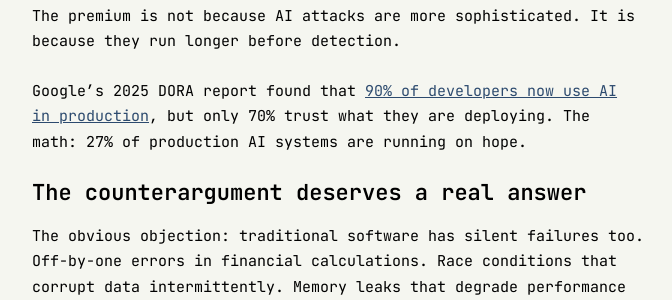
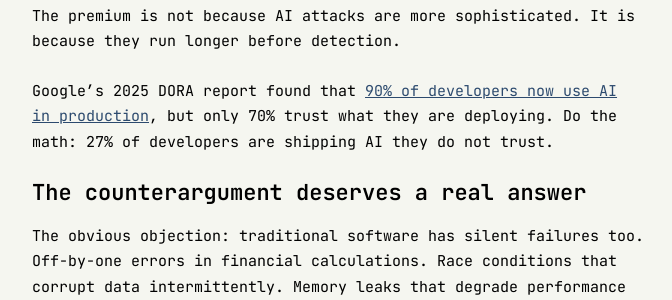
Before and after one commit to ashita-ai/ashita-ai.github.io, a Jekyll site: the page built from _posts/2026-01-20-the-cost-of-being-wrong.md, in a window 1280 px wide and 900 px high, scrolled down 1937 px. Shown: the part 154-454 px from the top of the window, without its empty margins (302-974 px from the left). Built offline with Jekyll 4.4.1, drawn with Linux system fonts in a browser that asks for light colours.

Commit message:
Fix DORA stat phrasing for clarity
27% is the portion of developers shipping AI they don't trust, not systems

```diff
--- a/_posts/2026-01-20-the-cost-of-being-wrong.md
+++ b/_posts/2026-01-20-the-cost-of-being-wrong.md
@@ -34,7 +34,7 @@ A model that passes all your evals can still hallucinate in ways you never teste
 
 The premium is not because AI attacks are more sophisticated. It is because they run longer before detection.
 
-Google's 2025 DORA report found that [90% of developers now use AI in production](https://www.relyance.ai/blog/ai-trust-paradox-dora-report), but only 70% trust what they are deploying. The math: 27% of production AI systems are running on hope.
+Google's 2025 DORA report found that [90% of developers now use AI in production](https://www.relyance.ai/blog/ai-trust-paradox-dora-report), but only 70% trust what they are deploying. Do the math: 27% of developers are shipping AI they do not trust.
 
 ## The counterargument deserves a real answer
 
```
